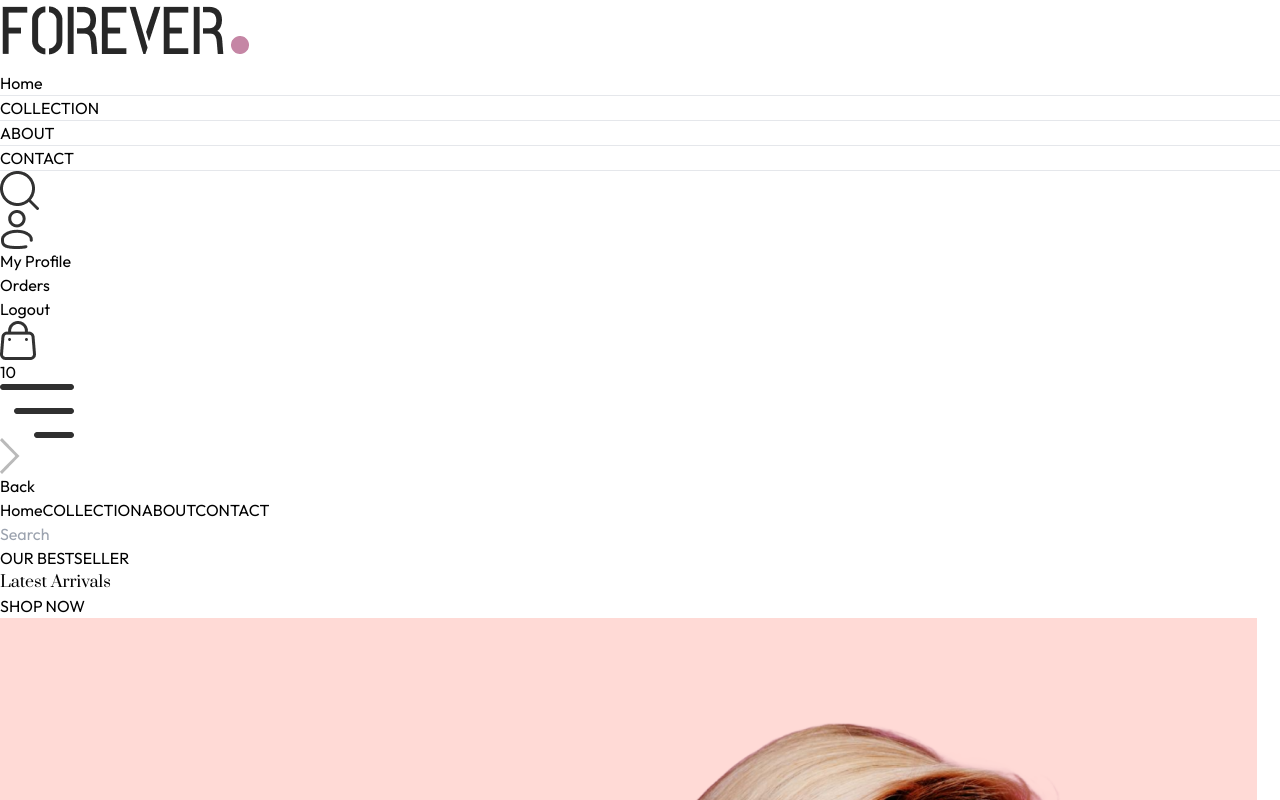
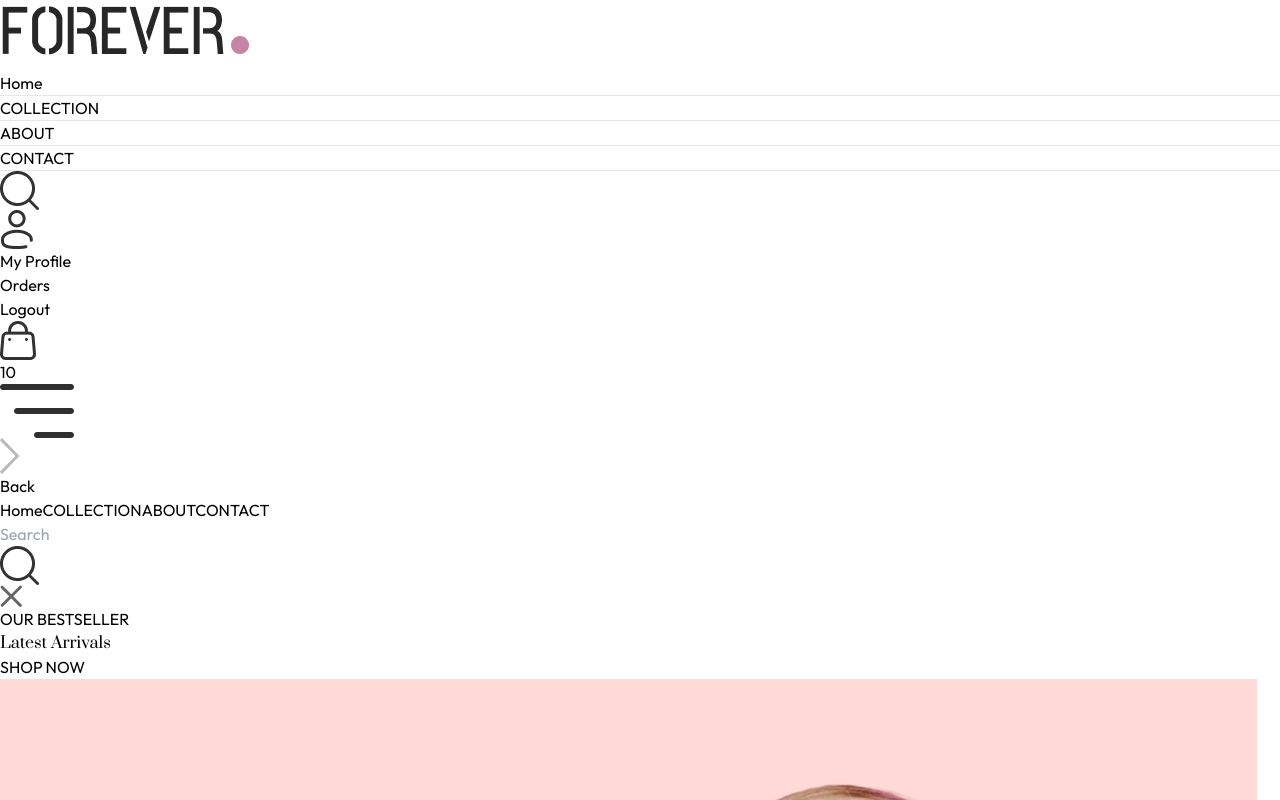
Before and after one commit to GhMamadreza84/E-Commerce-Shop-Front, a React (Vite) app: page / in a window 1280 px wide. Shown: the top 800 px of the page. Built offline with nearby package versions, Linux system fonts and the light colour scheme.

Commit message:
i complate this component and i have problem , problem is always we can see search bar we need when see search bar after click search icon

```diff
--- a/src/components/SearchBar.jsx
+++ b/src/components/SearchBar.jsx
@@ -1,5 +1,6 @@
 import React, { useContext } from "react";
 import { ShopContext } from "../context/ShopContext";
+import { assets } from "../assets/assets";
 
 const SearchBar = () => {
   const { search, setSearch, showSearch, setShowSearch } =
@@ -14,7 +15,14 @@ const SearchBar = () => {
           type="text"
           placeholder="Search"
         />
+        <img className="w-4" src={assets.search_icon} alt="search-icon" />
       </div>
+        <img
+          onClick={() => setShowSearch(false)}
+          className="inline w-3 cursor-pointer"
+          src={assets.cross_icon}
+          alt="cross-icon"
+        />
     </div>
   ) : null;
 };
```
